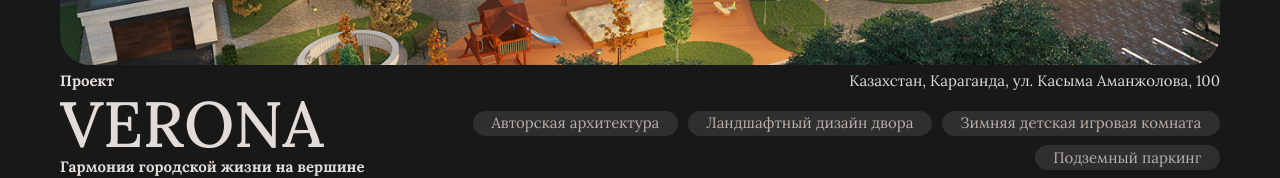
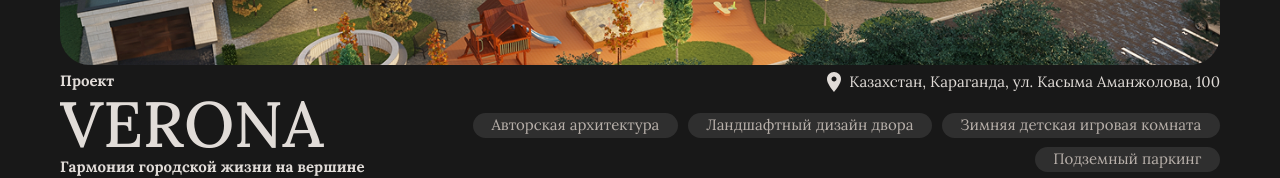
Before and after one commit to dissin101/zhiloy-fond, a Next.js app: page /zhiloy-fond/ in a window 1280 px wide. Shown: the part 426-604 px from the top of the page. Built offline with nearby package versions, Linux system fonts and the light colour scheme; a web font is replaced by a local one.

Commit message:
Add Location icon for location text in Hero section

```diff
--- a/src/app/components/Environment.tsx
+++ b/src/app/components/Environment.tsx
@@ -54,7 +54,6 @@ const Environment = () => (
                                 'flex gap-2.5  lg:gap-[22px] flex-col lg:flex-row justify-center items-center'
                             }
                         >
-                            {/*TODO: add Roboto font*/}
                             <span
                                 className={
                                     ' text-primary text-[80px] leading-none'
--- a/src/app/components/Hero.tsx
+++ b/src/app/components/Hero.tsx
@@ -3,6 +3,7 @@ import PrimaryButton from '@/app/components/ui/PrimaryButton'
 import Image from 'next/image'
 import { getImagePath } from '@/app/utils/image'
 import Download from '@/app/components/icons/Download'
+import Location from '@/app/components/icons/Location'
 
 const content = {
     title: 'VERONA',
@@ -43,10 +44,12 @@ const Hero = () => (
                 <p>{content.comissionated}</p>
             </div>
             <div className={'flex flex-col lg:items-end gap-5'}>
-                {/* TODO: add location icon*/}
-                <p className={'text-on-background mt-2.5 lg:mt-0'}>
-                    {content.location}
-                </p>
+                <div className={'flex items-center gap-1'}>
+                    <Location />
+                    <p className={'text-on-background mt-2.5 lg:mt-0'}>
+                        {content.location}
+                    </p>
+                </div>
                 <div className={'hidden lg:flex flex-wrap gap-2.5 justify-end'}>
                     {content.tags.map((tag, index) => (
                         <Tag value={tag} key={index} />
```
